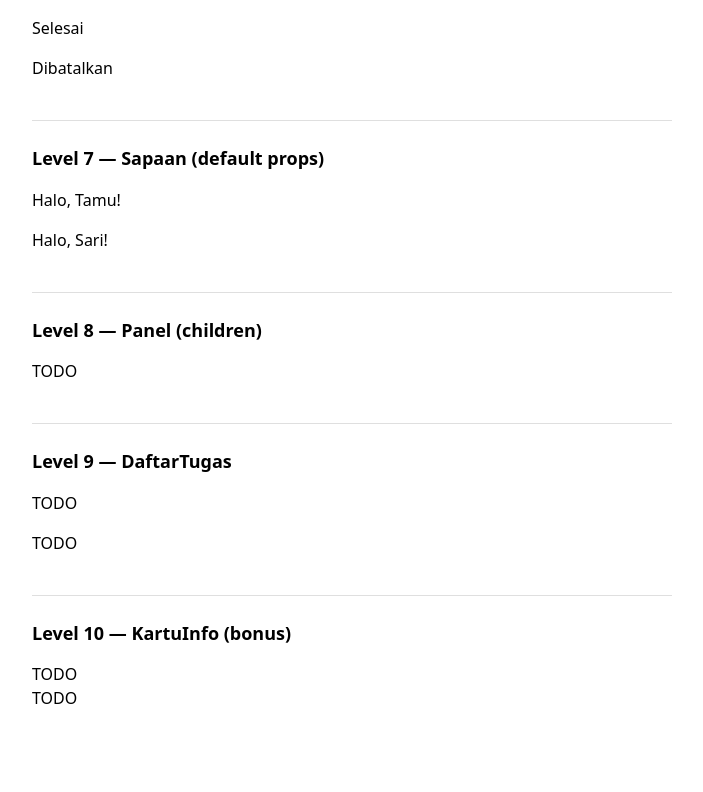
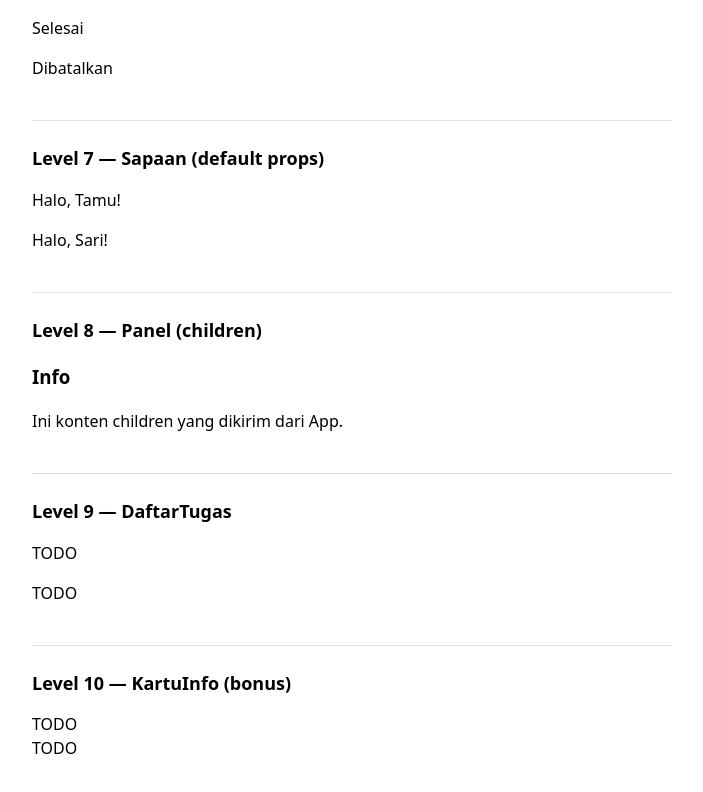
Before and after one commit to azkafh/frontend-5053241020, a React (Vite) app in the folder pertemuan-02/: page / in a window 1280 px wide. Shown: the part 1242-2034 px from the top of the page, without its empty margins (288-991 px from the left). Built offline with nearby package versions, Linux system fonts and the light colour scheme.

Commit message:
pertemuan-02: level 8 selesai

```diff
--- a/pertemuan-02/src/components/Panel.tsx
+++ b/pertemuan-02/src/components/Panel.tsx
@@ -1,6 +1,18 @@
 // TODO(Level 8): beri tipe props yang benar — { judul: string; children: ReactNode }
 // (impor tipe ReactNode dari 'react'). Render <section> berisi judul (mis.
 // di <h3>) DAN {children} di dalamnya. Lihat SOAL.md untuk kontrak lengkap.
-export function Panel(props: any) {
-  return <section>TODO</section>
+import type { ReactNode } from "react";
+
+type PanelProps = {
+  judul: string;
+  children: ReactNode;
+};
+
+export function Panel({ judul, children }: PanelProps) {
+  return (
+    <section>
+      <h3>{judul}</h3>
+      {children}
+    </section>
+  );
 }
```
